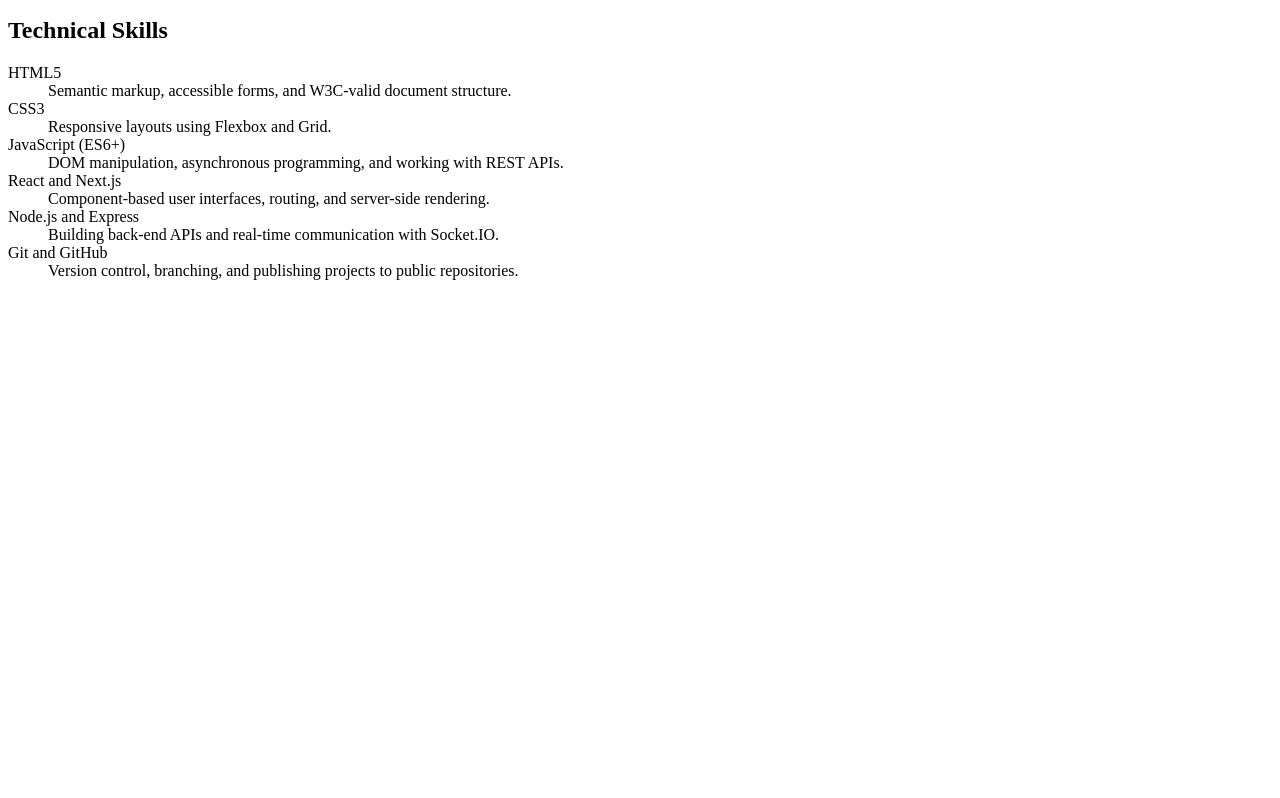
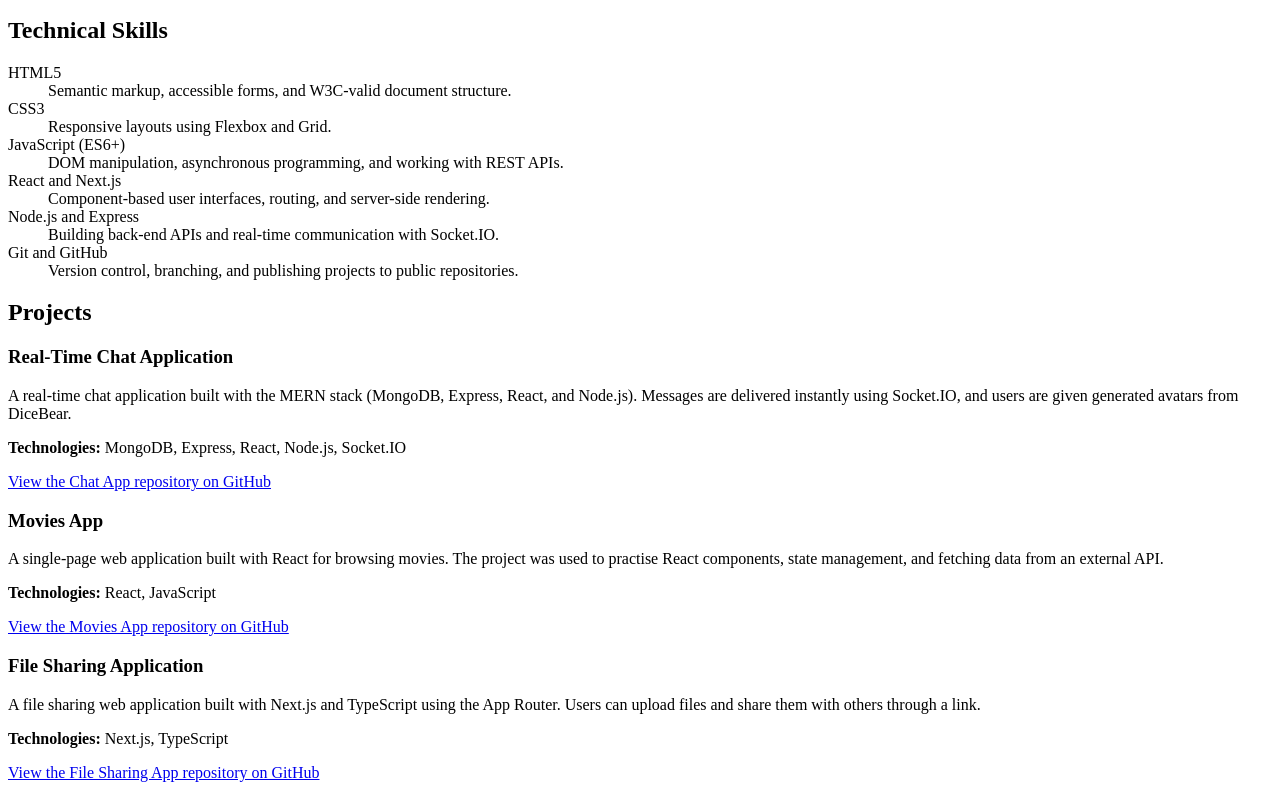
Before and after one commit to Rajankfl/webDevMIT, a plain HTML site: page index.html in a window 1280 px wide. Shown: the part 582-1380 px from the top of the page. Before the commit the page ends 878 px from the top, so only its background shows below. Drawn offline with Linux system fonts and the light colour scheme.

Commit message:
projects added

```diff
--- a/index.html
+++ b/index.html
@@ -84,6 +84,58 @@
           </dd>
         </dl>
       </section>
+
+      <section id="projects" aria-labelledby="projects-heading">
+        <h2 id="projects-heading">Projects</h2>
+
+        <article aria-labelledby="project-chat">
+          <h3 id="project-chat">Real-Time Chat Application</h3>
+          <p>
+            A real-time chat application built with the MERN stack (MongoDB,
+            Express, React, and Node.js). Messages are delivered instantly using
+            Socket.IO, and users are given generated avatars from DiceBear.
+          </p>
+          <p>
+            <strong>Technologies:</strong> MongoDB, Express, React, Node.js,
+            Socket.IO
+          </p>
+          <p>
+            <a href="https://github.com/Rajankfl/Chat-App"
+              >View the Chat App repository on GitHub</a
+            >
+          </p>
+        </article>
+
+        <article aria-labelledby="project-movies">
+          <h3 id="project-movies">Movies App</h3>
+          <p>
+            A single-page web application built with React for browsing movies.
+            The project was used to practise React components, state management,
+            and fetching data from an external API.
+          </p>
+          <p><strong>Technologies:</strong> React, JavaScript</p>
+          <p>
+            <a href="https://github.com/Rajankfl/Movies-App"
+              >View the Movies App repository on GitHub</a
+            >
+          </p>
+        </article>
+
+        <article aria-labelledby="project-files">
+          <h3 id="project-files">File Sharing Application</h3>
+          <p>
+            A file sharing web application built with Next.js and TypeScript
+            using the App Router. Users can upload files and share them with
+            others through a link.
+          </p>
+          <p><strong>Technologies:</strong> Next.js, TypeScript</p>
+          <p>
+            <a href="https://github.com/Rajankfl/next-file-sharing"
+              >View the File Sharing App repository on GitHub</a
+            >
+          </p>
+        </article>
+      </section>
     </main>
   </body>
 </html>
```
